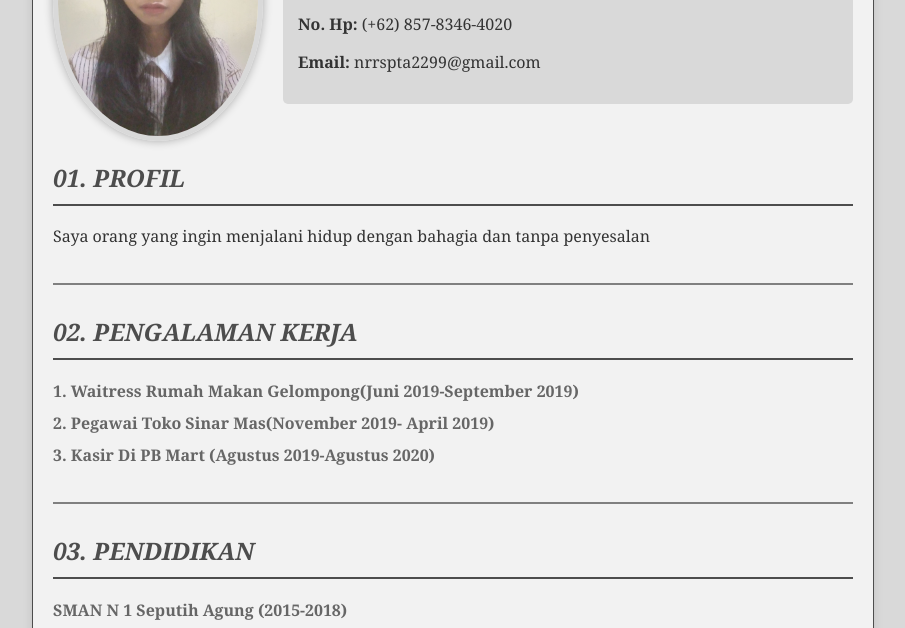
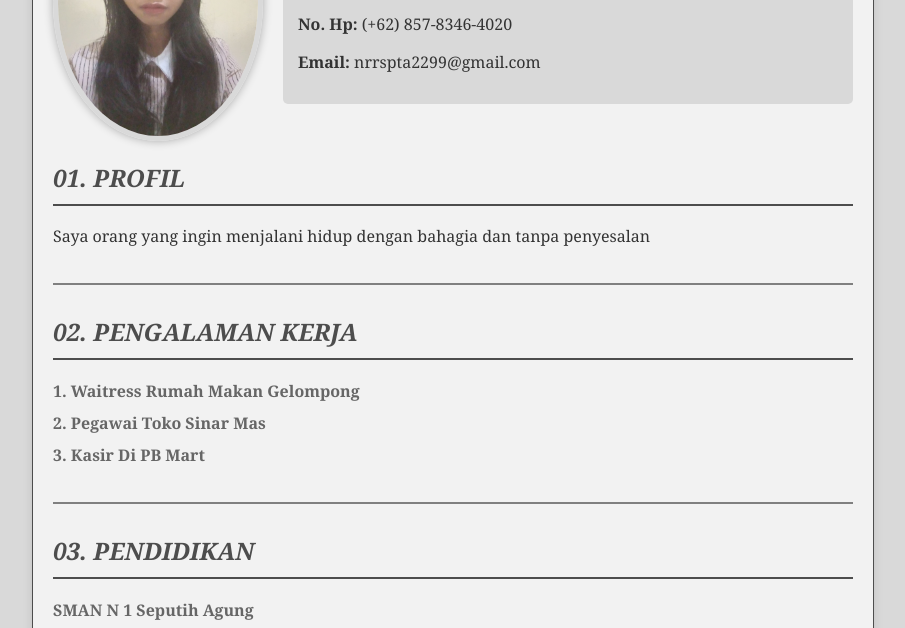
Before and after one commit to nursepti/UAS, a plain HTML site: page index.html in a window 1280 px wide. Shown: the part 157-785 px from the top of the page, without its empty margins (187-1092 px from the left). Drawn offline with Linux system fonts and the light colour scheme.

Commit message:
Update index.html

```diff
--- a/index.html
+++ b/index.html
@@ -27,16 +27,16 @@
     <div class="pengalaman">
       <h2>02. PENGALAMAN KERJA</h2>
       <ul>
-        <li>1. Waitress Rumah Makan Gelompong(Juni 2019-September 2019)</li>
-        <li>2. Pegawai Toko Sinar Mas(November 2019- April 2019)</li>
-        <li>3. Kasir Di PB Mart (Agustus 2019-Agustus 2020)  </li>
+        <li>1. Waitress Rumah Makan Gelompong</li>
+        <li>2. Pegawai Toko Sinar Mas</li>
+        <li>3. Kasir Di PB Mart</li>
       </ul>
     </div>
 
     <div class="pendidikan">
       <h2>03. PENDIDIKAN</h2>
       <ul>
-        <li>SMAN N 1 Seputih Agung (2015-2018)</li>
+        <li>SMAN N 1 Seputih Agung</li>
         <li>Teknik Informatika Universitas Pamulang(2021-Sekarang)</li>
       </ul>
     </div>
```
